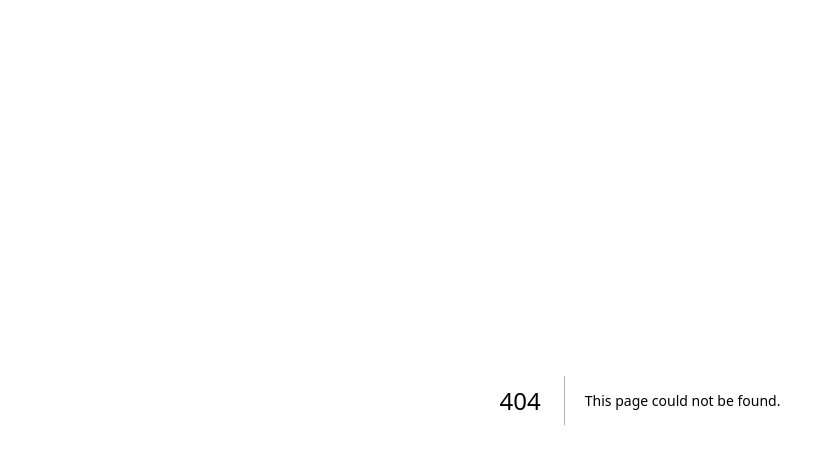
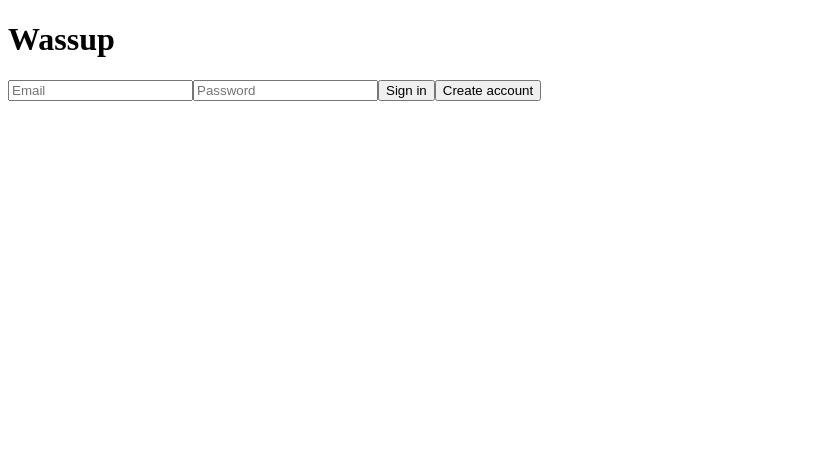
Before and after one commit to rutvi-s2/DailyDose, a Next.js app: page /login in a window 1280 px wide. Before the commit this address had no page. Shown: the top 464 px of the page, without its empty margins (0-835 px from the left). Built offline with nearby package versions, Linux system fonts and the light colour scheme.

Commit message:
feat: add login/signup page and AuthForm component

```diff
--- /dev/null
+++ b/app/login/page.tsx
@@ -0,0 +1,9 @@
+import { AuthForm } from "@/components/AuthForm";
+
+export default function LoginPage() {
+  return (
+    <main>
+      <AuthForm />
+    </main>
+  );
+}
--- /dev/null
+++ b/components/AuthForm.tsx
@@ -0,0 +1,52 @@
+"use client";
+
+import { useState } from "react";
+import { signIn } from "next-auth/react";
+
+export function AuthForm() {
+  const [mode, setMode] = useState<"signin" | "signup">("signin");
+  const [email, setEmail] = useState("");
+  const [password, setPassword] = useState("");
+  const [error, setError] = useState<string | null>(null);
+
+  async function onSubmit(e: React.FormEvent) {
+    e.preventDefault();
+    setError(null);
+    if (mode === "signup") {
+      const res = await fetch("/api/signup", {
+        method: "POST",
+        headers: { "content-type": "application/json" },
+        body: JSON.stringify({ email, password }),
+      });
+      if (!res.ok) {
+        setError(res.status === 409 ? "Email already registered" : "Signup failed");
+        return;
+      }
+    }
+    const result = await signIn("credentials", { email, password, redirect: false });
+    if (result?.error) setError("Invalid email or password");
+    else window.location.href = "/";
+  }
+
+  return (
+    <form onSubmit={onSubmit}>
+      <h1>Wassup</h1>
+      <input
+        type="email" placeholder="Email" value={email} required
+        onChange={(e) => setEmail(e.target.value)}
+      />
+      <input
+        type="password" placeholder="Password" value={password} required
+        onChange={(e) => setPassword(e.target.value)}
+      />
+      {error && <p role="alert">{error}</p>}
+      <button type="submit">{mode === "signin" ? "Sign in" : "Create account"}</button>
+      <button
+        type="button"
+        onClick={() => setMode(mode === "signin" ? "signup" : "signin")}
+      >
+        {mode === "signin" ? "Create account" : "Have an account? Sign in"}
+      </button>
+    </form>
+  );
+}
--- a/package.json
+++ b/package.json
@@ -22,10 +22,13 @@
     "zod": "^3.23.0"
   },
   "devDependencies": {
+    "@testing-library/dom": "^10.0.0",
+    "@testing-library/react": "^16.0.0",
     "@types/bcryptjs": "^2.4.6",
     "@types/node": "^22.0.0",
     "@types/react": "^19.0.0",
     "@types/react-dom": "^19.0.0",
+    "jsdom": "^25.0.0",
     "prisma": "^6.0.0",
     "typescript": "^5.6.0",
     "vitest": "^2.1.0"
--- a/vitest.config.ts
+++ b/vitest.config.ts
@@ -2,8 +2,11 @@ import { defineConfig } from "vitest/config";
 import { resolve } from "node:path";
 
 export default defineConfig({
+  esbuild: {
+    jsx: "automatic",
+  },
   test: {
-    environment: "node",
+    environment: "jsdom",
     setupFiles: ["./vitest.setup.ts"],
     server: {
       deps: {
--- a/vitest.setup.ts
+++ b/vitest.setup.ts
@@ -1 +1,7 @@
 // Global test setup. Populated in later tasks.
+import { afterEach } from "vitest";
+import { cleanup } from "@testing-library/react";
+
+afterEach(() => {
+  cleanup();
+});
```
Also changed, not shown: 2 other files (tests, documents, lock files or other folders).
